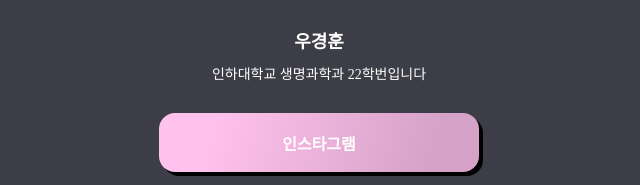
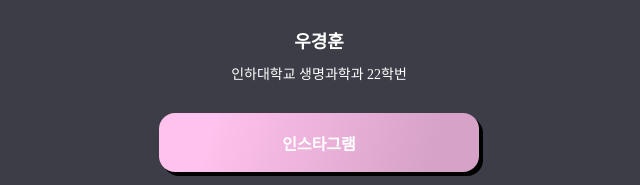
Before and after one commit to CrabNebula121/my-page, a plain HTML site: page index.html in a window 1280 px wide. Shown: the part 167-352 px from the top of the page, 321-961 px from the left. Drawn offline with Linux system fonts and the light colour scheme; a web font is replaced by a local one.

Commit message:
Update index.html

```diff
--- a/index.html
+++ b/index.html
@@ -95,7 +95,7 @@
     <div class="wrap">
         <div class="profile"></div>
         <h1 class="main">우경훈</h1>
-        <p class="sub">인하대학교 생명과학과 22학번입니다</p>
+        <p class="sub">인하대학교 생명과학과 22학번</p>
         <a class="instagram" target="_blank" href="https://www.instagram.com/unwho_121/">인스타그램</a>
         <a class="blog" target="_blank" href="https://blog.naver.com/unwho121">블로그</a>
         <a class="brunch" target="_blank" href="https://brunch.co.kr/@unwho121">브런치</a>
```
